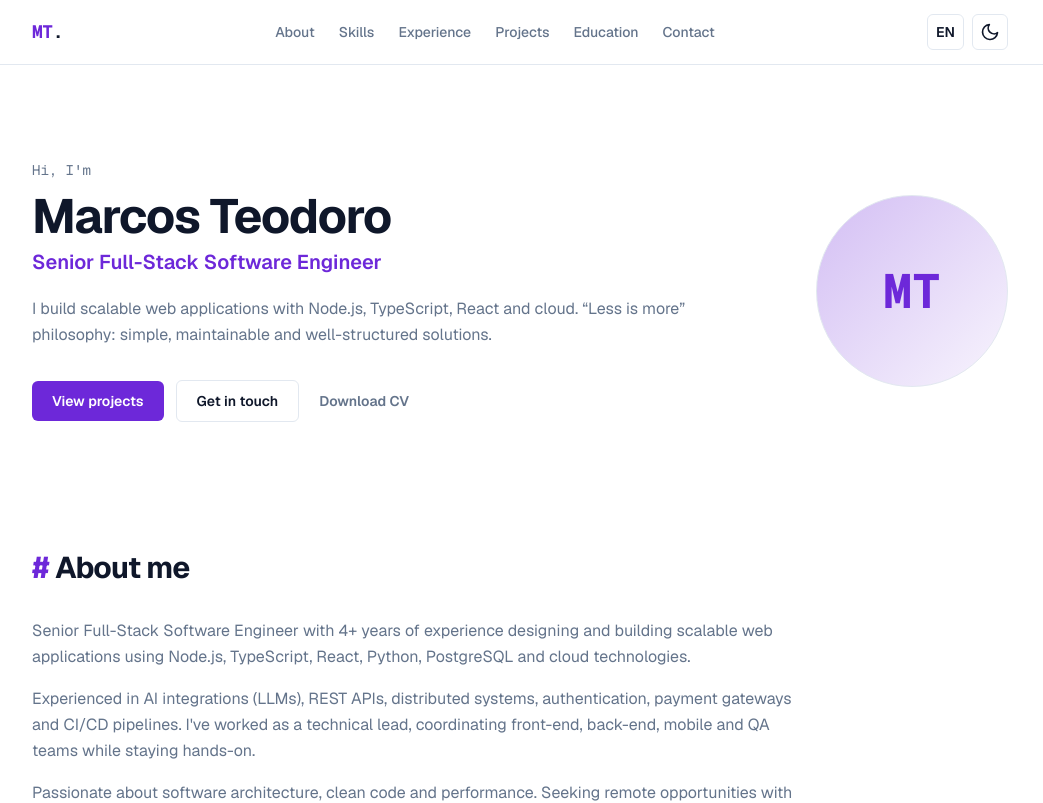
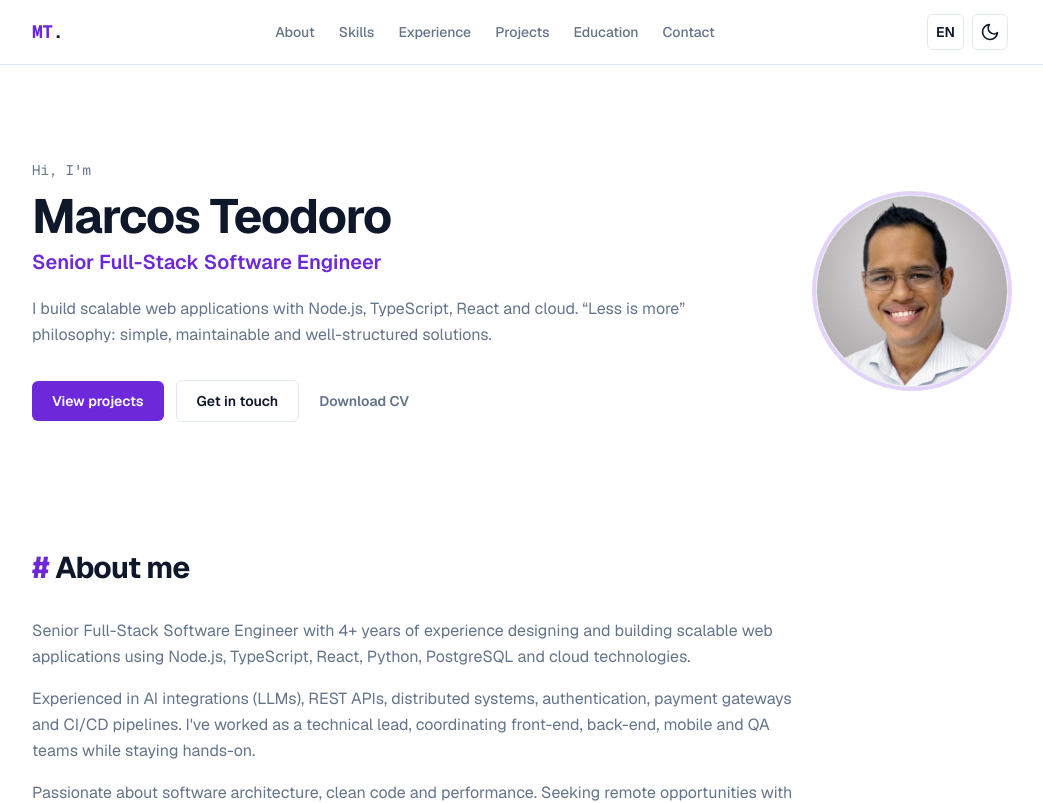
Before and after one commit to marcosmatosteodoro/portfolio, a Next.js app: page / in a window 1280 px wide. Shown: the top 803 px of the page, without its empty margins (120-1163 px from the left). Built offline with nearby package versions, Linux system fonts and the light colour scheme.

Commit message:
add profile image to Hero component and update profile data

```diff
--- a/src/components/sections/Hero.tsx
+++ b/src/components/sections/Hero.tsx
@@ -1,5 +1,6 @@
 "use client";
 
+import Image from "next/image";
 import { useLocale } from "@/i18n/LocaleProvider";
 import { profile } from "@/data/profile";
 import { Reveal } from "@/components/ui/Reveal";
@@ -51,11 +52,16 @@ export function Hero() {
           </Reveal>
         </div>
 
-        {/* Avatar placeholder (troca por foto depois) */}
+        {/* Foto de perfil */}
         <Reveal delay={120}>
-          <div className="from-accent/30 to-accent/5 border-card-border flex h-40 w-40 shrink-0 items-center justify-center rounded-full border bg-gradient-to-br sm:h-48 sm:w-48">
-            <span className="text-accent font-mono text-5xl font-bold">{profile.initials}</span>
-          </div>
+          <Image
+            src={profile.photo}
+            alt={profile.shortName}
+            width={400}
+            height={400}
+            priority
+            className="border-card-border ring-accent/20 h-40 w-40 shrink-0 rounded-full border object-cover ring-4 sm:h-48 sm:w-48"
+          />
         </Reveal>
       </div>
     </section>
--- a/src/data/profile.ts
+++ b/src/data/profile.ts
@@ -7,6 +7,8 @@ export const profile = {
   name: "Marcos Paulo Matos Teodoro",
   shortName: "Marcos Teodoro",
   initials: "MT",
+  /** Foto de perfil em /public. */
+  photo: "/profile.jpeg",
 
   role: {
     "pt-BR": "Engenheiro de Software Full-Stack Sênior",
```
